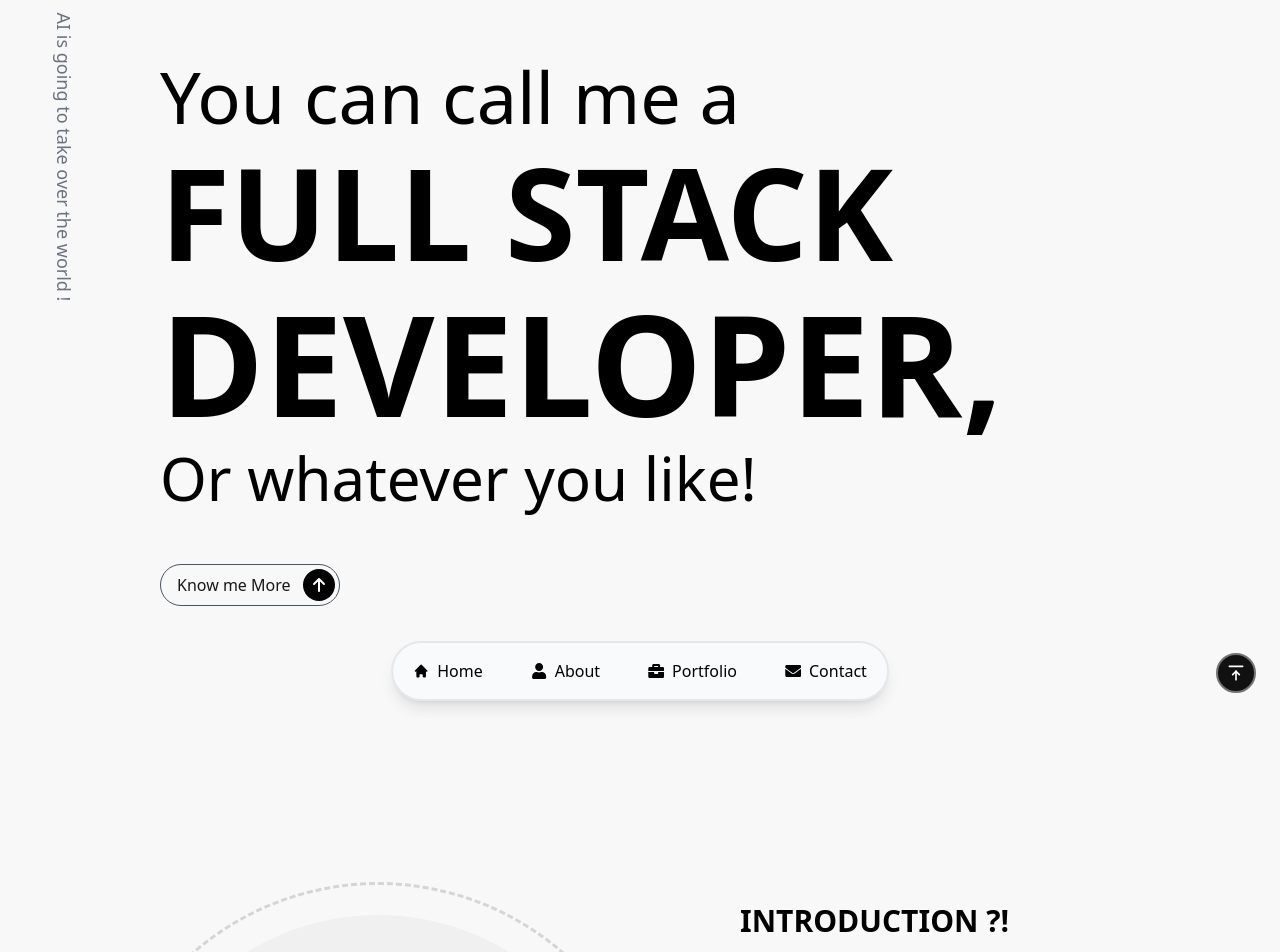
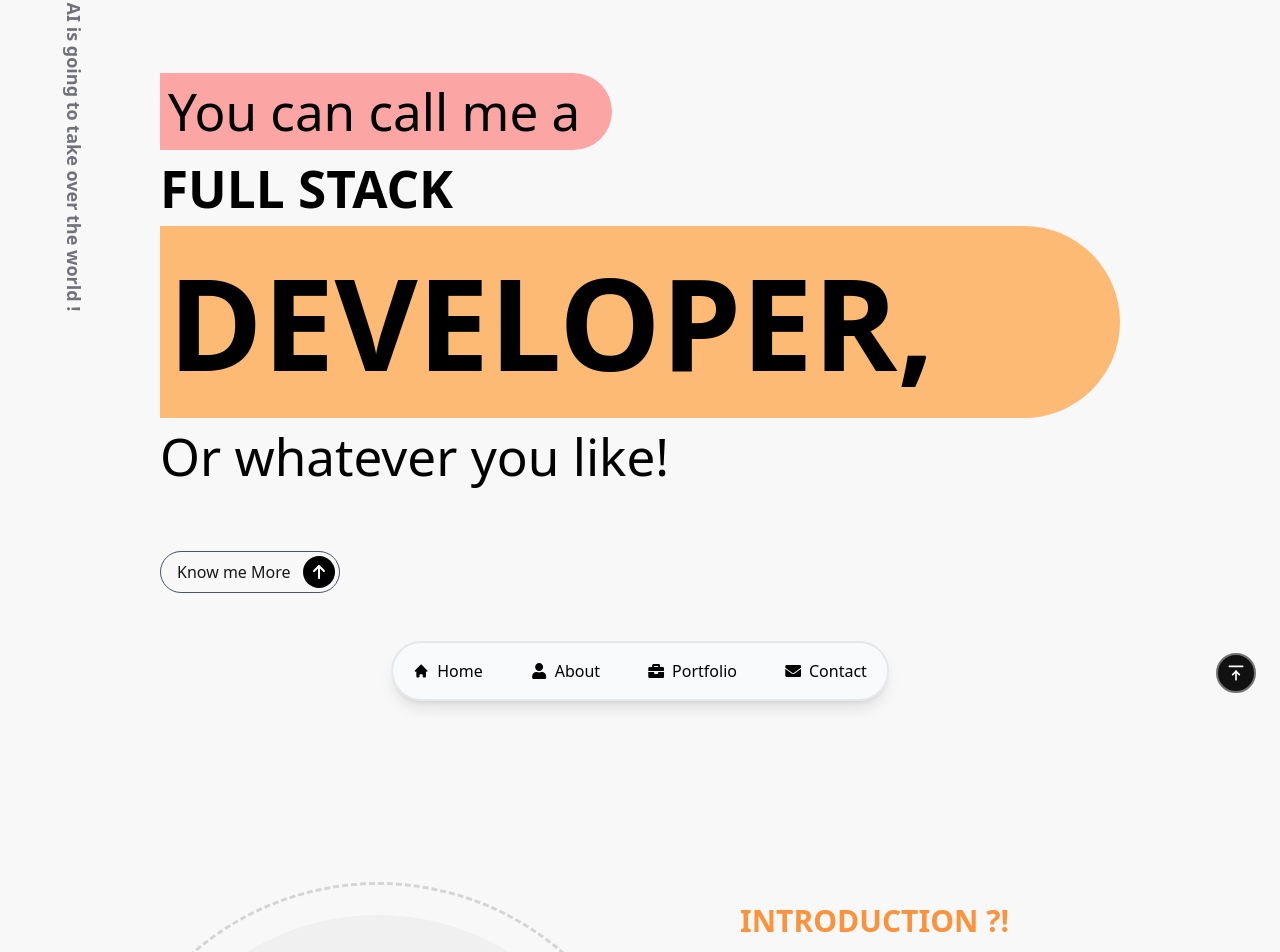
Before and after one commit to hustlewithvikram/vikram, a Next.js app: page / in a window 1280 px wide. Shown: the part 83-1035 px from the top of the page. Built offline with nearby package versions, Linux system fonts and the light colour scheme; a web font is replaced by a local one.

Commit message:
New designs

```diff
--- a/app/components/sections/AboutSection.jsx
+++ b/app/components/sections/AboutSection.jsx
@@ -23,7 +23,7 @@ const AboutSection = () => {
 				// data-scroll
 				// data-scroll-speed="0.8"
 			>
-				<h1 className="text-3xl font-semibold text-black dark:text-inherit mb-2 uppercase">
+				<h1 className="text-3xl font-semibold dark:text-inherit mb-2 uppercase text-orange-400">
 					Introduction ?!
 				</h1>
 				<p className="text-xl md:text-2xl text-black dark:text-inherit">
--- a/app/components/sections/HeroSection.jsx
+++ b/app/components/sections/HeroSection.jsx
@@ -39,21 +39,21 @@ const HeroSection = () => {
 			className="relative dark:bg-[#111] bg-[#f8f8f8] min-h-screen flex flex-col justify-center text-[#aaa] font-['PP Neue Montreal'] px-6 md:px-32"
 		>
 			{/* Left Absolute Element */}
-			<div className="absolute -left-20 top-60 transform -translate-y-1/2 text-sm md:text-lg text-gray-500 rotate-90">
+			<div className="absolute -left-20 top-60 transform -translate-y-1/2 text-sm md:text-lg text-zinc-500 font-semibold rotate-90">
 				AI is going to take over the world !
 			</div>
 
-			<div className="space-y-2 md:space-y-4 p-8">
-				<h1 className="text-5xl md:text-6xl lg:text-7xl font-light dark:text-gray-50 text-black">
+			<div className="p-8">
+				<h1 className="text-[calc(100vw/15)] md:text-[calc(100vw/25)] font-light text-black bg-red-300 rounded-r-full w-fit pl-2 pr-8">
 					You can call me a
 				</h1>
-				<h1 className="text-6xl md:text-8xl lg:text-9xl font-bold dark:text-gray-100 text-black">
+				<h1 className="text-[calc(100vw/12)] md:text-[calc(100vw/25)] font-bold dark:text-gray-100 text-black">
 					FULL STACK
 				</h1>
-				<h1 className="text-6xl md:text-9xl lg:text-[11vw] font-bold dark:text-zinc-500 text-black">
+				<h1 className="text-[calc(100vw/10)] font-bold text-black bg-orange-300 rounded-r-full pl-2">
 					DEVELOPER,
 				</h1>
-				<h1 className="text-5xl md:text-6xl font-light dark:text-zinc-500 text-black">
+				<h1 className="text-[calc(100vw/15)] md:text-[calc(100vw/25)] font-light dark:text-zinc-500 text-black">
 					Or whatever you like!
 				</h1>
 			</div>
--- a/app/components/ui/HorizontalTimeline.tsx
+++ b/app/components/ui/HorizontalTimeline.tsx
@@ -72,7 +72,7 @@ const HorizontalTimeline: React.FC<TimelineProps> = ({ events }) => {
 						key={index}
 						className="timeline-item flex-shrink-0 w-screen h-full flex flex-col items-center justify-center p-10"
 					>
-						<FaStar className="w-8 h-8 text-black dark:text-white rounded-full mb-4 shadow-md" />
+						<FaStar className="w-8 h-8 text-black dark:text-white mb-4" />
 						<div className="text-lg font-bold text-gray-800 dark:text-gray-50">
 							{event.date}
 						</div>
```
